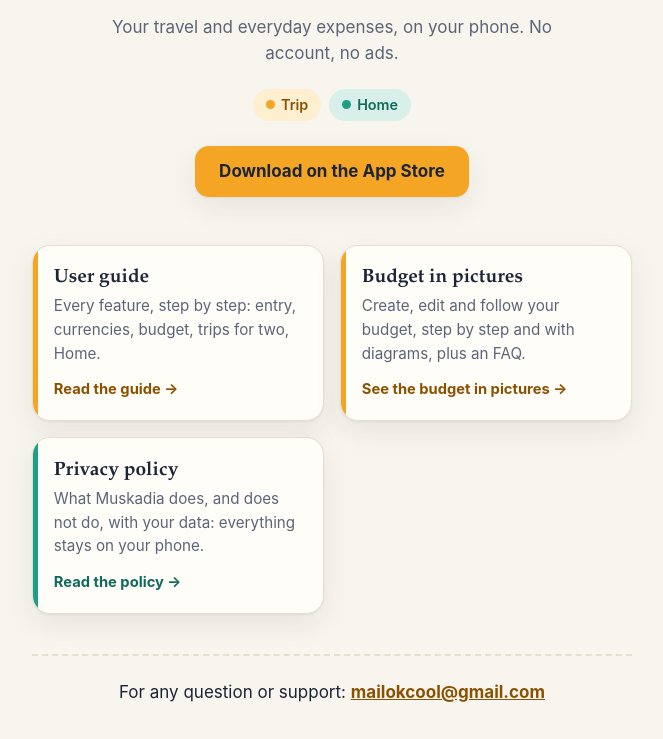
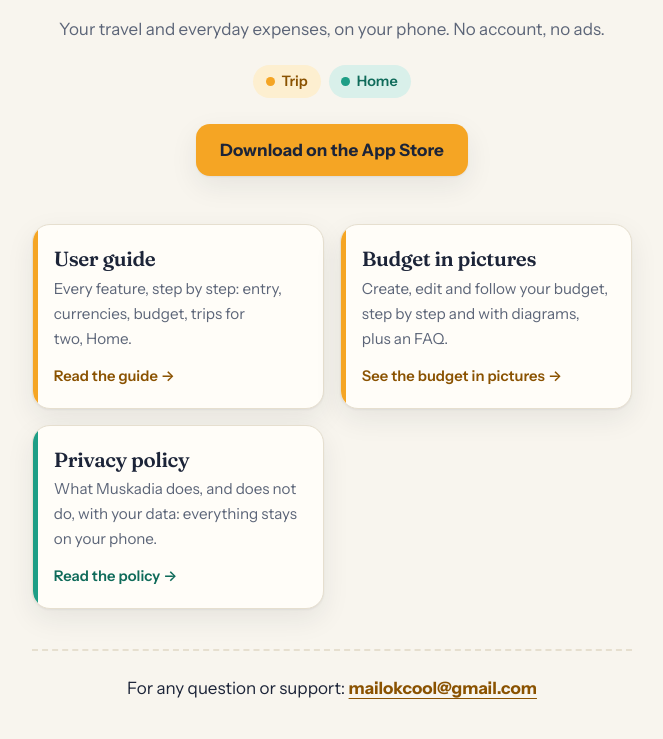
Before and after one commit to DaniDJ/vithey-support, a plain HTML site: page index.html in a window 1280 px wide. Shown: the part 310-1049 px from the top of the page, without its empty margins (308-971 px from the left). Drawn offline with Linux system fonts and the light colour scheme.

Commit message:
Thème éditorial : Fraunces et Instrument Sans hébergées, feuille de style commune (branche en attente, ne pas publier avant la décision d'Apple)
Co-Authored-By: Claude Sonnet 5.5 <noreply@anthropic.com>

```diff
--- a/index.html
+++ b/index.html
@@ -57,6 +57,7 @@ footer a[aria-current=true]{color:var(--ink);font-weight:700;text-decoration:und
 a:focus-visible{outline:3px solid var(--amber);outline-offset:3px;border-radius:6px}
 @media(max-width:26rem){h1{font-size:2.7rem}}
 </style>
+<link rel="stylesheet" href="theme.css">
 </head>
 <body>
 <main>
--- /dev/null
+++ b/theme.css
@@ -0,0 +1,36 @@
+/* Thème éditorial de Muskadia : Fraunces (titres) + Instrument Sans (texte).
+   Polices hébergées sur le site (licence SIL OFL 1.1, voir fonts/) : aucune requête vers un tiers. */
+@font-face{font-family:"Fraunces";font-style:normal;font-weight:100 900;font-display:swap;src:url(fonts/fraunces-latin-wght-normal.woff2) format("woff2")}
+@font-face{font-family:"Fraunces";font-style:italic;font-weight:100 900;font-display:swap;src:url(fonts/fraunces-latin-wght-italic.woff2) format("woff2")}
+@font-face{font-family:"Instrument Sans";font-style:normal;font-weight:400 700;font-display:swap;src:url(fonts/instrument-sans-latin-wght-normal.woff2) format("woff2")}
+
+:root{
+  --serif:"Fraunces","Iowan Old Style","Palatino Linotype",Palatino,Georgia,serif;
+  --sans:"Instrument Sans",-apple-system,BlinkMacSystemFont,"Segoe UI",system-ui,sans-serif;
+}
+html{font-feature-settings:"kern","liga";text-rendering:optimizeLegibility;-webkit-font-smoothing:antialiased}
+body{font-family:var(--sans);font-size:17px;line-height:1.65;font-optical-sizing:auto}
+
+h1,h2,h3,h4,.tag,.card h2{font-family:var(--serif);font-optical-sizing:auto;font-variation-settings:"SOFT" 50,"WONK" 0;text-wrap:balance}
+h1{font-weight:600;letter-spacing:-.025em;line-height:1.04}
+h2{font-weight:600;letter-spacing:-.018em;line-height:1.18}
+h3{font-weight:600;letter-spacing:-.01em;line-height:1.25}
+.tag{font-style:italic;font-weight:400;letter-spacing:0}
+
+/* Texte courant : mesure confortable et rythme de lecture */
+p,li{text-wrap:pretty}
+main p,main li{max-width:38rem}
+.hero p,.contact p,footer{max-width:none}
+
+/* Petits repères typographiques */
+.former{font-family:var(--serif);font-style:italic;letter-spacing:.01em}
+.pill,.store,.card .go{font-family:var(--sans);letter-spacing:.005em}
+.card h2{font-weight:600;font-size:1.28rem}
+.card .go{font-weight:600}
+
+/* Liens de texte : soulignement fin et décalé, plus éditorial */
+main p a,main li a,.contact a{text-decoration-thickness:1px;text-underline-offset:.22em}
+
+/* Chiffres alignés dans les tableaux et schémas */
+table,svg text{font-variant-numeric:tabular-nums}
+svg text{font-family:var(--sans)}
```
Also changed, not shown: budget-de.html (+1 -0 lines), budget-en.html (+1 -0 lines), budget-es.html (+1 -0 lines), budget-it.html (+1 -0 lines), budget-pt-BR.html (+1 -0 lines), budget.html (+1 -0 lines), guide.html (+2 -1 lines), privacy.html (+2 -1 lines), fonts/LICENSE-Fraunces.txt (added), fonts/LICENSE-InstrumentSans.txt (added), fonts/fraunces-latin-wght-italic.woff2 (added), fonts/fraunces-latin-wght-normal.woff2 (added), fonts/instrument-sans-latin-wght-normal.woff2 (added).
